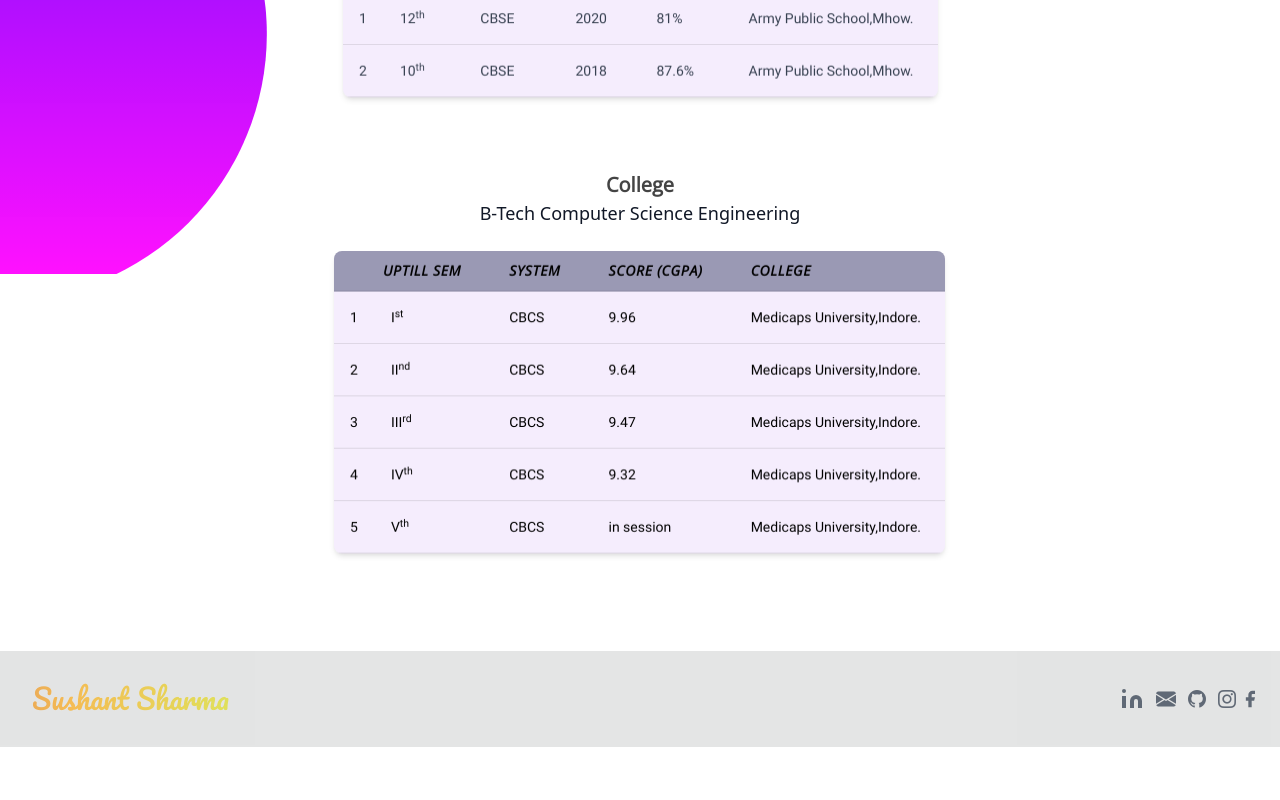
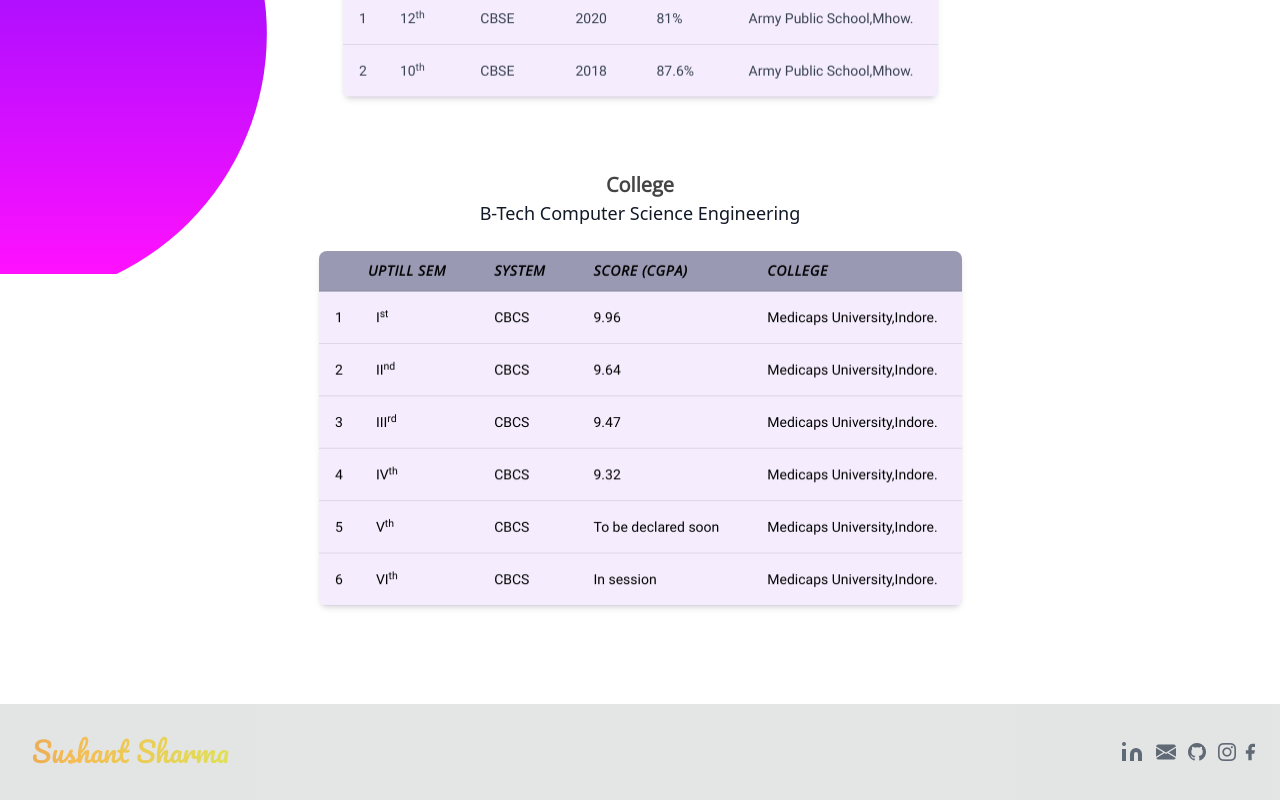
Before and after one commit to sushantsharma08/portfolio, an Angular app in the folder portfolio/: page /EducationalQualifications in a window 1280 px wide. Shown: the part 526-1326 px from the top of the page. Before the commit the page ends 1273 px from the top, so only its background shows below. Built offline with nearby package versions, Linux system fonts and the light colour scheme.

Commit message:
update styles

```diff
--- a/portfolio/src/app/component/routed-component/routed-components/educational-qualifications/educational-qualifications.component.html
+++ b/portfolio/src/app/component/routed-component/routed-components/educational-qualifications/educational-qualifications.component.html
@@ -197,13 +197,13 @@
                                                     CBCS
                                                 </td>
                                                 <td class="px-6 py-4 whitespace-nowrap">
-                                                    in session
+                                                    To be declared soon
                                                 </td>
                                                 <td class="px-6 py-4 whitespace-nowrap">
                                                     Medicaps University,Indore.
                                                 </td>
 
-                                                <!--  sem 6
+                                                <!-- sem 6 -->
                                             <tr>
                                                 <td class="pl-4">
                                                     6
@@ -215,12 +215,12 @@
                                                     CBCS
                                                 </td>
                                                 <td class="px-6 py-4 whitespace-nowrap">
-                                  9.64
+                                                    In session
                                                 </td>
                                                 <td class="px-6 py-4 whitespace-nowrap">
                                                     Medicaps University,Indore.
                                                 </td>
-                                sem 7
+                                                <!-- sem 7
                               <tr class="bg-black bg-opacity-20">
                                 <td class="pl-4">
                                   7
--- a/portfolio/src/app/component/routed-component/routed-components/projects/projects.component.scss
+++ b/portfolio/src/app/component/routed-component/routed-components/projects/projects.component.scss
@@ -97,7 +97,7 @@ section .row div:nth-child(4) {
 .card {
     z-index: 10;
     backdrop-filter: blur(2px);
-    box-shadow: 0px 0px 11px 0px rgba(90, 33, 165, 0.473);
+    box-shadow: 0px 0px 11px 0px rgba(96, 15, 201, 0.473);
     transition: 1s;
 }
 
@@ -109,7 +109,7 @@ section .row div:nth-child(4) {
             #bd5f757a,
             #7a57b17a,
         );
-    box-shadow: 0px 0px 21px 0px rgba(102, 24, 175, 0.603);
+    box-shadow: 0px 0px 21px 0px rgba(147, 31, 255, 0.603);
     opacity: 90%;
 
     .card-icon {
--- a/portfolio/src/app/component/routed-component/routed-components/skills-hobbies/skills-hobbies.component.scss
+++ b/portfolio/src/app/component/routed-component/routed-components/skills-hobbies/skills-hobbies.component.scss
@@ -93,6 +93,7 @@ li {
 .skills::before {
     -webkit-animation: scale-in-center 1s cubic-bezier(0.250, 0.460, 0.450, 0.940) both;
     animation: scale-in-center 1s cubic-bezier(0.250, 0.460, 0.450, 0.940) both;
+    transform-origin:center;
 }
 
 @-webkit-keyframes scale-in-center {
```
Lines whose indentation alone changed are shown as unchanged.
